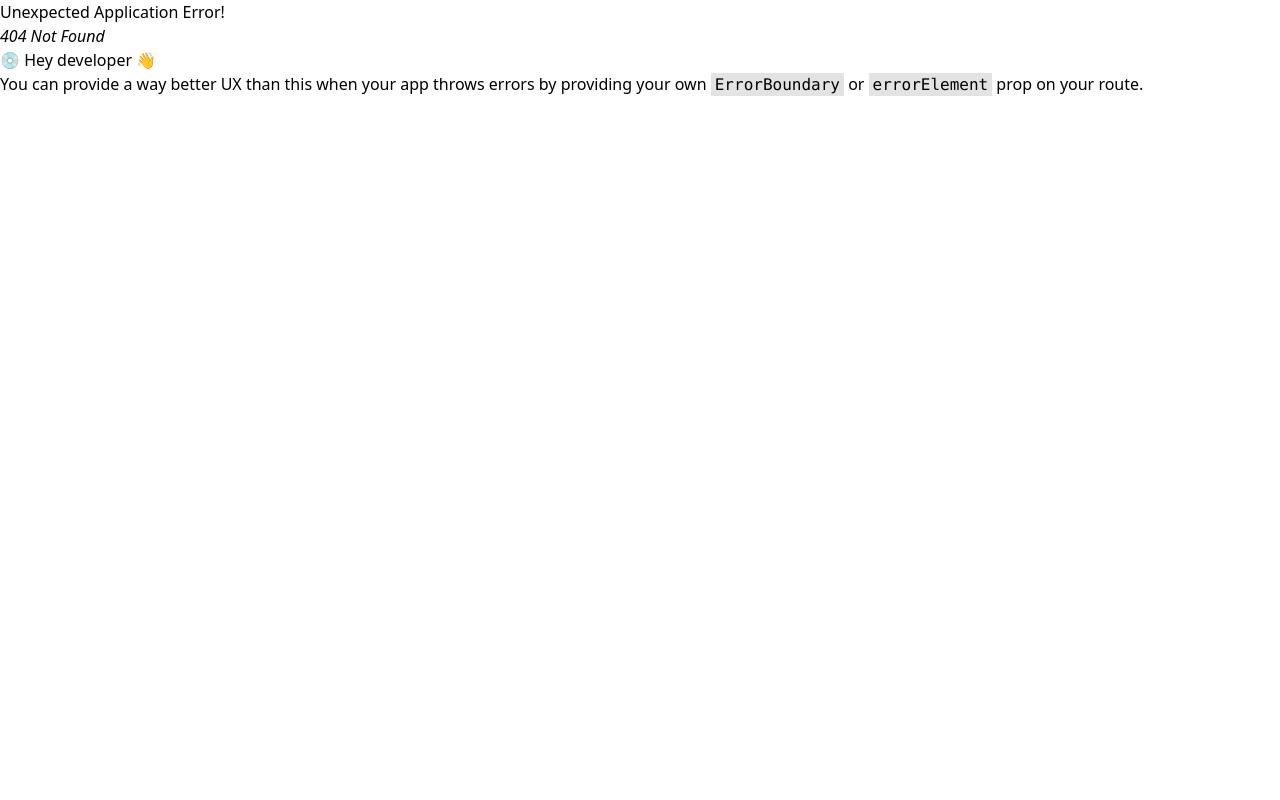
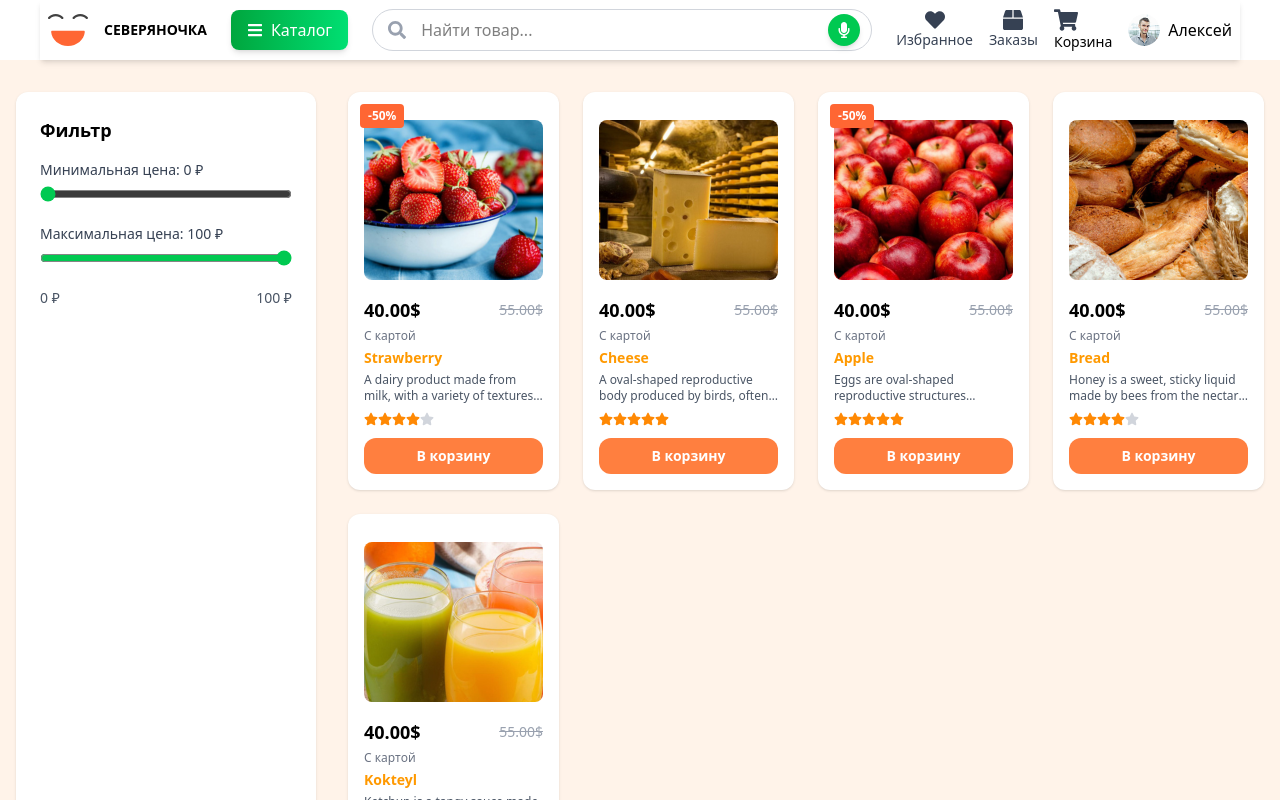
Before and after one commit to Nihola/E-commerce, a React (Vite) app: page /category/1 in a window 1280 px wide. Before the commit this address had no page. Shown: the top 800 px of the page. Built offline with nearby package versions, Linux system fonts and the light colour scheme.

Commit message:
new update :update category

```diff
--- a/package.json
+++ b/package.json
@@ -18,7 +18,7 @@
     "react-router-dom": "^7.6.2",
     "react-speech-recognition": "^4.0.1",
     "react-toastify": "^11.0.5",
-    "swiper": "^11.2.8",
+    "swiper": "^11.2.9",
     "tailwindcss": "^4.1.10",
     "zustand": "^5.0.5"
   },
--- a/src/components/ProductCard.jsx
+++ b/src/components/ProductCard.jsx
@@ -16,6 +16,8 @@ export default function ProductCard({ product }) {
   };
   const navigate = useNavigate()
   const handleSubmit = (id)=> {
+
+
     navigate(`/product/${id}`)
   }
 
--- a/src/pages/category/Categoryfilter.jsx
+++ b/src/pages/category/Categoryfilter.jsx
@@ -4,6 +4,7 @@ import { products } from '../../products-data';
 import ProductSection from './../../components/ProductSection';
 import ProductCard from "./../../components/ProductCard";
 import { parsePrice } from './parsePrice';
+
 const Categoryfilter = () => {
     const { id } = useParams();
     const [visibleProducts,setProduct]=useState([])
@@ -129,22 +130,23 @@ const productPrice = parsePrice(product.price); // Преобразование
 return productPrice >= minPrice && productPrice <= maxPrice;
 });
 setProduct(filtered);}
-},[minPrice, maxPrice,visibleProducts, setProduct])
+},[minPrice, maxPrice])
 
 
 
   return (
     <>
-    <div className="bg-[#FFF3E9] py-6">
-    <div className='container mx-auto'>
-        <div className='flex '>
-            <aside className='w-[300px]'><div>
-                <div><p>Фильтр</p></div>
-                <div className="p-4">
-      <div className="flex flex-col gap-4">
-        {/* Ползунок для минимальной цены */}
-        <div>
-          <label htmlFor="minPrice" className="block text-sm font-medium text-gray-700">
+    <div className="bg-[#FFF3E9] py-8">
+  <div className="container mx-auto px-4">
+    <div className="flex flex-col lg:flex-row gap-8">
+
+      {/* Боковая панель фильтра */}
+      <aside className="w-full lg:w-[300px] bg-white rounded-xl p-6 shadow">
+        <h2 className="text-lg font-semibold mb-4">Фильтр</h2>
+
+        {/* Минимальная цена */}
+        <div className="mb-4">
+          <label htmlFor="minPrice" className="block text-sm font-medium text-gray-700 mb-1">
             Минимальная цена: {minPrice} ₽
           </label>
           <input
@@ -154,13 +156,13 @@ setProduct(filtered);}
             max="100"
             value={minPrice}
             onChange={(e) => setMinPrice(parseInt(e.target.value))}
-            className="w-full"
+            className="w-full accent-green-500"
           />
         </div>
 
-        {/* Ползунок для максимальной цены */}
-        <div>
-          <label htmlFor="maxPrice" className="block text-sm font-medium text-gray-700">
+        {/* Максимальная цена */}
+        <div className="mb-4">
+          <label htmlFor="maxPrice" className="block text-sm font-medium text-gray-700 mb-1">
             Максимальная цена: {maxPrice} ₽
           </label>
           <input
@@ -170,47 +172,29 @@ setProduct(filtered);}
             max="100"
             value={maxPrice}
             onChange={(e) => setMaxPrice(parseInt(e.target.value))}
-            className="w-full"
+            className="w-full accent-green-500"
           />
         </div>
 
-        {/* Отображение выбранного диапазона цен */}
+        {/* Диапазон */}
         <div className="flex justify-between text-sm text-gray-600">
           <span>0 ₽</span>
           <span>100 ₽</span>
         </div>
-      </div>
-    </div>
-                </div></aside>
-    {/*<div className='grid grid-cols-3'>
-    {product.map((item)=>(
-        <div className='h-[350px] border-2 border-amber-600' key={item.id}>
-<div className=''><img className='mx-auto' src={item.images[0]} alt={item.name} /></div>
-<div className='flex justify-between items-center'><p>{item.price}</p><p>{item.disprice}</p></div>
-<div className='flex justify-between items-center'><p>С картой</p><p>Обычная</p></div>
-<p>{item.description}</p>
+      </aside>
 
-<button>В корзину</button>
+      {/* Список продуктов */}
+      <main className="flex-1">
+        <div className="grid grid-cols-1 sm:grid-cols-2 md:grid-cols-3 lg:grid-cols-4 gap-6">
+          {visibleProducts.map((product) => (
+            <ProductCard key={product.id} product={product} />
+          ))}
         </div>
-    ))
-    }</div>*/}
- <div>
-
-      <div className="bg-[#FFF3E9] py-6">
-
-      <div className="max-w-5/2 mx-auto px-4 sm:px-6 md:px-8">
-        <div className="grid grid-cols-1 sm:grid-cols-2 md:grid-cols-3 lg:grid-cols-4 gap-4">
-                  {visibleProducts.map((product) => (
-                    <ProductCard key={product.id} product={product} />
-                  ))}
-                </div>
-      </div>
-    </div>
-    </div>
+      </main>
 
     </div>
-    </div>
-    </div>
+  </div>
+</div>
     </>
   )
 }
--- a/src/routers/Router.jsx
+++ b/src/routers/Router.jsx
@@ -41,6 +41,10 @@ export const Router = createBrowserRouter([
         element: <Favorites />,
       },
       {
+        path: "/category/:id",
+        element: <Categoryfilter />,
+      },//filter
+      {
         path:"product/:id",
         element: <SinglePage/>
       },
```
Also changed, not shown: 1 other file (tests, documents, lock files or other folders).
